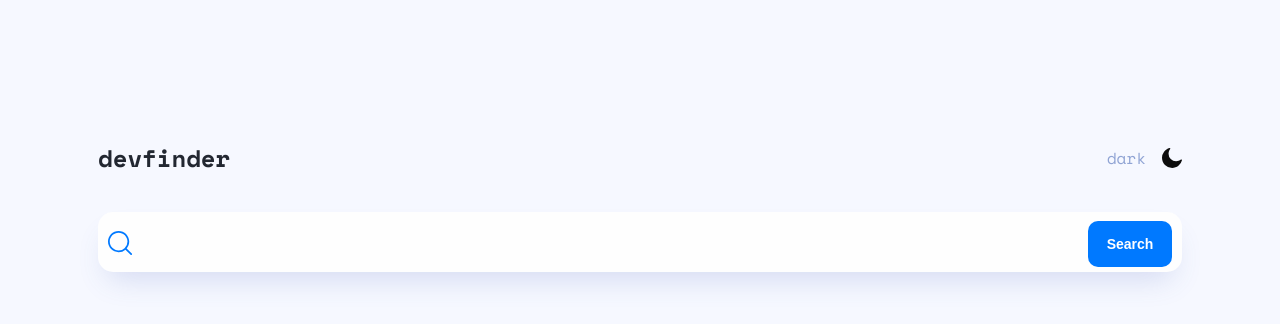
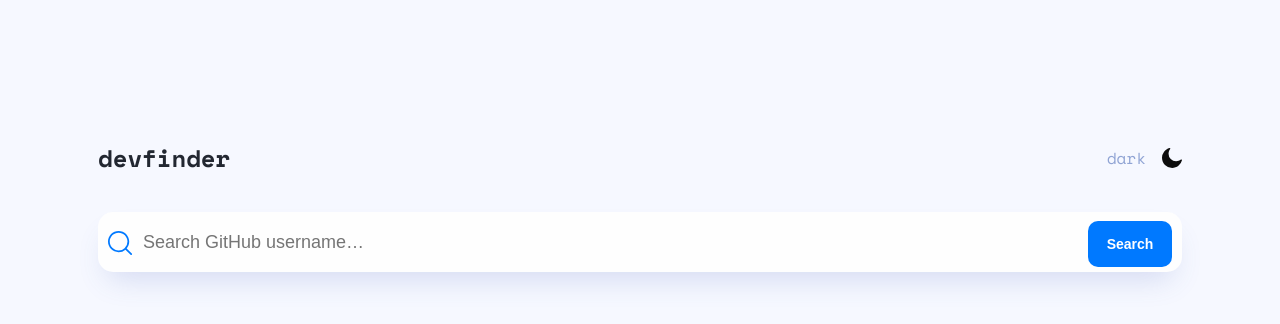
Before and after one commit to SabaKomladze/github-react-api, a React (Vite) app: page / in a window 1280 px wide. Shown: the top 324 px of the page. Built offline with nearby package versions, Linux system fonts and the light colour scheme.

Commit message:
add placeholder and its color

```diff
--- a/src/App.jsx
+++ b/src/App.jsx
@@ -56,13 +56,14 @@ function App() {
         </header>
         <section className="searchBar">
           <input
+            placeholder="Search GitHub username…"
             type="text"
             className="input"
             onChange={onChange}
             style={
               theme
-                ? { backgroundColor: "#1E2A47" }
-                : { backgroundColor: "#FEFEFE" }
+                ? { backgroundColor: "#1E2A47", color: "#FFFFFF" }
+                : { backgroundColor: "#FEFEFE", color: "#222731" }
             }
           />
           <img src="./assets/icon-search.svg" alt="search" className="search" />
--- a/src/components/Mainboard.jsx
+++ b/src/components/Mainboard.jsx
@@ -77,7 +77,12 @@ function Mainboard(props) {
         </div>
       </div>
       <section className="mainData">
-        <div className="bio">{props.user.bio}</div>
+        <div
+          className="bio"
+          style={props.theme ? { color: "#FFFFFF" } : { color: "#4B6A9B" }}
+        >
+          {props.user.bio}
+        </div>
         {/* stats*/}
         <div
           className="stats"
```
